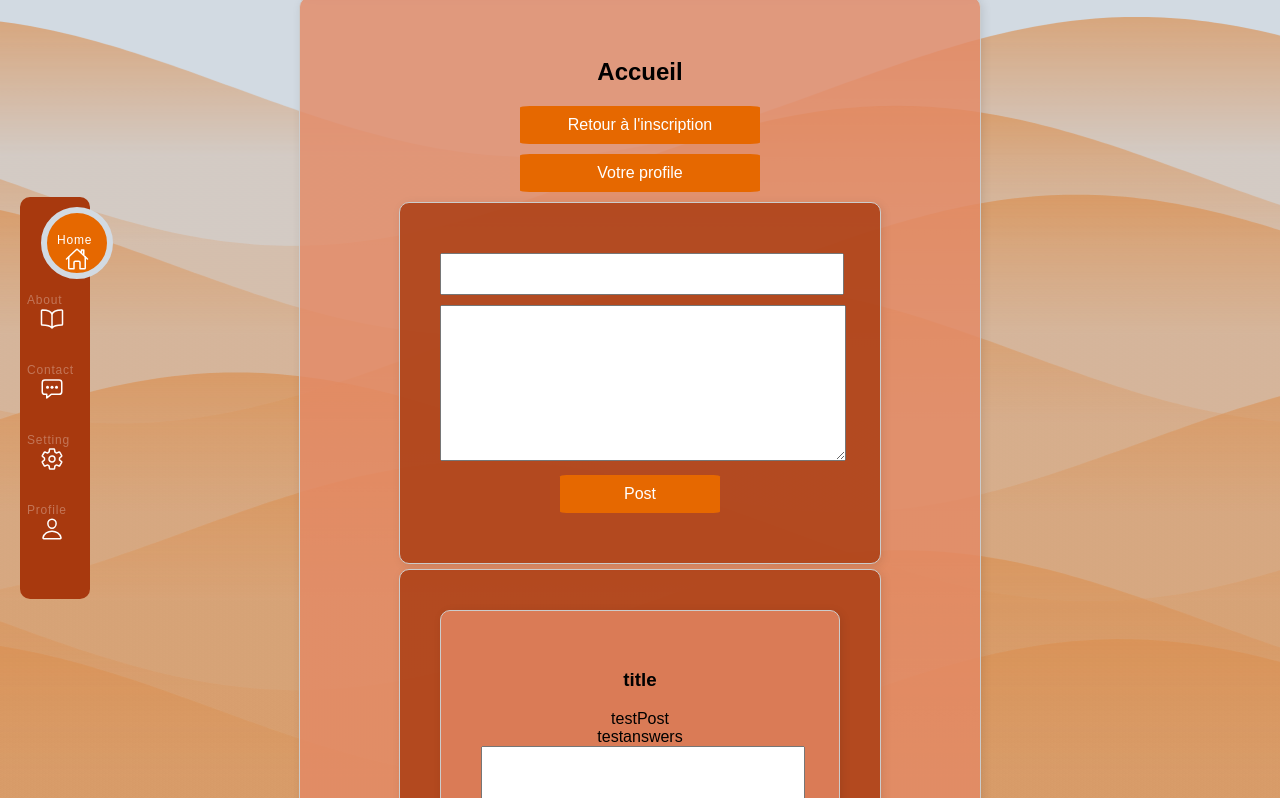
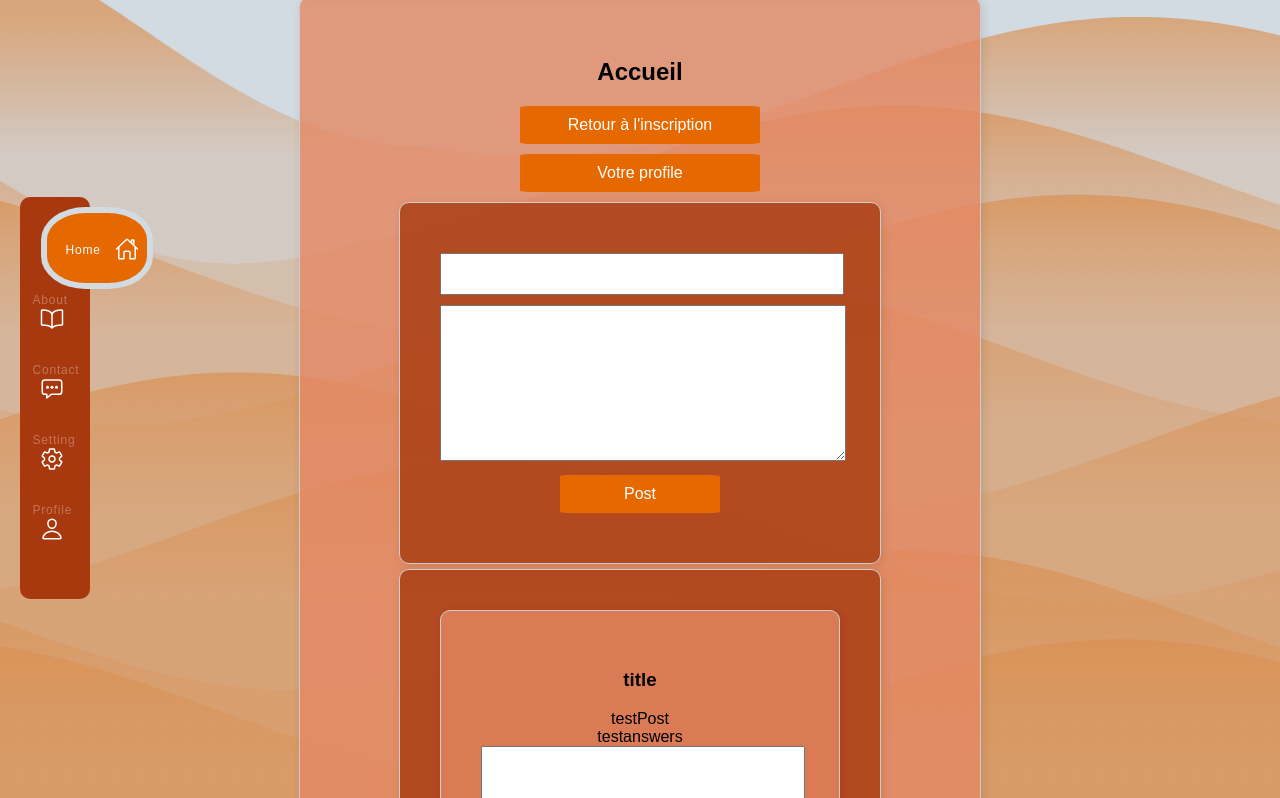
Before and after one commit to Ndosusu/JS-forum, a plain HTML site: page index.html in a window 1280 px wide. Both pictures are taken after a click on the button "debug home". Shown: the part 305-1103 px from the top of the page. Drawn offline with nearby package versions, Linux system fonts and the light colour scheme.

Commit message:
update background and navbar

```diff
--- a/index.html
+++ b/index.html
@@ -13,53 +13,6 @@
     <!-- Canvas pour l'arrière-plan animé -->
     <canvas id="canvas"></canvas>
 
-    <!-- Navigation -->
-    <div class="navigation">
-        <ul>
-            <li class="list active">
-                <a href="#index">
-                    <span class="icon">
-                        <ion-icon name="home-outline"></ion-icon>
-                    </span>
-                    <span class="text">Home</span>
-                </a>
-            </li>
-            <li class="list">
-                <a href="#">
-                    <span class="icon">
-                        <ion-icon name="book-outline"></ion-icon>
-                    </span>
-                    <span class="text">About</span>
-                </a>
-            </li>
-            <li class="list">
-                <a href="#contact">
-                    <span class="icon">
-                        <ion-icon name="chatbox-ellipses-outline"></ion-icon>
-                    </span>
-                    <span class="text">Contact</span>
-                </a>
-            </li>
-            <li class="list">
-                <a href="#">
-                    <span class="icon">
-                        <ion-icon name="settings-outline"></ion-icon>
-                    </span>
-                    <span class="text">Setting</span>
-                </a>
-            </li>
-            <li class="list">
-                <a href="#profile">
-                    <span class="icon">
-                        <ion-icon name="person-outline"></ion-icon>
-                    </span>
-                    <span class="text">Profile</span>
-                </a>
-            </li>
-            <div class="indicator"></div>
-        </ul>
-    </div>
-
     <!-- Contenu principal de votre page ici -->
     <!-- Exemple : -->
     <div class="container">
@@ -69,7 +22,6 @@
 
     <!-- Scripts -->
     <script type ="module" src="scripts/background.js"></script>
-    <script src="navbar/script.js" type="module"></script>
     <script type="module" src="main.js"></script>
 </body>
 </html>
--- a/main.js
+++ b/main.js
@@ -2,6 +2,7 @@ import { createRegistrationForm } from "./scripts/registration.js";
 import { createIndex } from "./scripts/index.js";
 import { createProfile } from "./scripts/profile.js";
 import { createContact } from "./scripts/contact.js";
+import { createNavigation } from "./scripts/navigation.js";
 
 function loadPage(page) {
     // Supprime uniquement le contenu généré par la page actuelle, pas la navbar
@@ -10,22 +11,20 @@ function loadPage(page) {
         existingContent.remove();
     }
 
+    // Vérifie si la navbar existe déjà, sinon la crée (sauf pour registration)
+    const navigation = document.querySelector(".navigation");
+    if (!navigation && page !== "registration") {
+        createNavigation();
+    } else if (navigation && page === "registration") {
+        navigation.remove(); // Supprime la navbar si on est sur la page d'inscription
+    }
+
     // Crée un conteneur pour la nouvelle page
     const newContent = document.createElement("div");
     newContent.id = "page-content";
     document.body.appendChild(newContent); // Ajoute le contenu sous la navbar
 
-    //retire la navbar sur la page d'inscription/connexion
-    const navigation = document.querySelector(".navigation");
-    if (navigation) {
-        if (page === "registration") {
-            navigation.style.display = "none";
-        } else {
-            navigation.style.display = "block";
-        }
-    }
     // Charge la page demandée
-    // ajouter le nom de la page dans la navbar
     if (page === "registration") {
         createRegistrationForm(newContent);
     } else if (page === "index") {
@@ -33,15 +32,14 @@ function loadPage(page) {
     } else if (page === "profile") {
         createProfile(newContent);
     } else if (page === "contact") {
-        createContact(newContent)
+        createContact(newContent);
     }
 }
 
-
+// Charge la page initiale
 document.addEventListener("DOMContentLoaded", () => {
-            loadPage("registration");
-        });
-
+    loadPage("registration"); // Charge la page d'accueil par défaut
+});
 
 // Permet d'appeler loadPage() ailleurs
 window.loadPage = loadPage;
--- a/navbar/style.css
+++ b/navbar/style.css
@@ -7,6 +7,7 @@
     min-height: 100vh;
     background-color: #d2dae2;
     font-family: system-ui, -apple-system, BlinkMacSystemFont, 'Segoe UI', Roboto, Oxygen, Ubuntu, Cantarell, 'Open Sans', 'Helvetica Neue', sans-serif;
+
 }
 
 .navigation {
@@ -19,12 +20,14 @@
     border-radius: 10px;
     z-index: 1000;
     padding: 10px 0;
+
 }
 
 .navigation ul {
     display: flex;
     flex-direction: column;
     align-items: center;
+
 }
 
 .navigation ul li {
@@ -46,7 +49,8 @@
     text-align: center;
     font-weight: 500;
     text-decoration: none;
-    margin-left: 7px;
+    margin-left: 15%;
+
 }
 
 .navigation ul li a .icon {
@@ -54,12 +58,13 @@
     font-size: 1.5em;
     color: #ffffff;
     transition: .5s;
-    margin-left: -7px;
+    margin-left: -11px;
+
 }
 
 
 .navigation ul li.active a .icon {
-    transform: translateX(25px) translateY(10px);
+    transform: translateX(75px) translateY(0px);
 }
 
 .navigation ul li a .text {
@@ -70,23 +75,23 @@
     letter-spacing: 0.05rem;
     transition: 0.5s;
     opacity: 0.3;
-    transform: translateX(-20px);
+    transform: translateX(-18px);
+    text-align: center;
 }
 
 .navigation ul li.active a .text {
     opacity: 1;
-
-    transform: translateX(10px) translateY(10px);;
+    transform: translateX(15px) translateY(20px);
 }
 
 .indicator {
     position: absolute;
     left: 30%;
     top: 10px;
-    width: 60px;
-    height: 60px;
+    width: 100px;
+    height: 70px;
     background-color: #e66800;
-    border-radius: 50%;
+    border-radius: 40%;
     border: 6px solid #d2dae2;
     transition: 0.5s;
 }
--- a/scripts/background.js
+++ b/scripts/background.js
@@ -3,18 +3,25 @@ const ctx = canvas.getContext('2d');
 
 // Valeurs fixes pour les paramètres des vagues
 const WAVE_SPEED = 10 / 20000;
-const WAVE_AMPLITUDE =70;
+const WAVE_AMPLITUDE = 70;
 const WAVE_DENSITY = 8;
 const WAVE_COLOR = "#da9052";
+const MOUSE_INFLUENCE_RADIUS = 300; // Rayon d'influence de la souris
 
 let waves = [];
 let mouseX = 0;
 let mouseY = 0;
 
-// Suivre la position de la souris
+// Suivre la position de la souris avec une correction plus précise
 document.addEventListener('mousemove', (e) => {
-  mouseX = e.clientX;
-  mouseY = e.clientY;
+  // Obtenir la position exacte par rapport à la fenêtre
+  const rect = canvas.getBoundingClientRect();
+  mouseX = e.clientX - rect.left;
+  mouseY = e.clientY - rect.top;
+
+  // Corriger les coordonnées en fonction du rapport entre la taille du canvas et sa taille d'affichage
+  mouseX = mouseX * (canvas.width / rect.width);
+  mouseY = mouseY * (canvas.height / rect.height);
 });
 
 function resizeCanvas() {
@@ -41,11 +48,15 @@ function drawWave(wave, time) {
 
   const baseY = wave.y;
   const amplitude = wave.amplitude;
-  const mouseInfluence = Math.max(0, 1 - Math.hypot(mouseX - canvas.width/2, mouseY - baseY) / 300);
-  const currentAmplitude = amplitude * (1 + mouseInfluence);
 
   for (let x = 0; x <= canvas.width; x += 5) {
+    // Calculer l'influence de la souris à chaque point x de la vague
+    const distanceToMouse = Math.hypot(x - mouseX, baseY - mouseY);
+    const mouseInfluence = Math.max(0, 1 - distanceToMouse / MOUSE_INFLUENCE_RADIUS);
+
     const dx = x / canvas.width;
+    // Appliquer l'amplitude variable en fonction de la position de la souris
+    const currentAmplitude = amplitude * (1 + mouseInfluence * 1.5); // Augmenté l'effet pour le rendre plus visible
     const offsetY = Math.sin(dx * 10 + time * wave.speed + wave.offset) * currentAmplitude;
 
     if (x === 0) {
--- /dev/null
+++ b/scripts/navigation.js
@@ -0,0 +1,57 @@
+export function createNavigation() {
+    const nav = document.createElement("div");
+    nav.classList.add("navigation");
+    nav.innerHTML = `
+        <ul>
+            <li class="list active">
+                <a href="#index">
+                    <span class="icon">
+                        <ion-icon name="home-outline"></ion-icon>
+                    </span>
+                    <span class="text">Home</span>
+                </a>
+            </li>
+            <li class="list">
+                <a href="#">
+                    <span class="icon">
+                        <ion-icon name="book-outline"></ion-icon>
+                    </span>
+                    <span class="text">About</span>
+                </a>
+            </li>
+            <li class="list">
+                <a href="#contact">
+                    <span class="icon">
+                        <ion-icon name="chatbox-ellipses-outline"></ion-icon>
+                    </span>
+                    <span class="text">Contact</span>
+                </a>
+            </li>
+            <li class="list">
+                <a href="#">
+                    <span class="icon">
+                        <ion-icon name="settings-outline"></ion-icon>
+                    </span>
+                    <span class="text">Setting</span>
+                </a>
+            </li>
+            <li class="list">
+                <a href="#profile">
+                    <span class="icon">
+                        <ion-icon name="person-outline"></ion-icon>
+                    </span>
+                    <span class="text">Profile</span>
+                </a>
+            </li>
+            <div class="indicator"></div>
+        </ul>
+    `;
+
+    document.body.prepend(nav);
+
+    // Charger dynamiquement le script de la navbar après l'insertion de la navigation
+    const script = document.createElement("script");
+    script.src = "navbar/script.js";
+    script.type = "module";
+    document.body.appendChild(script);
+}
```
